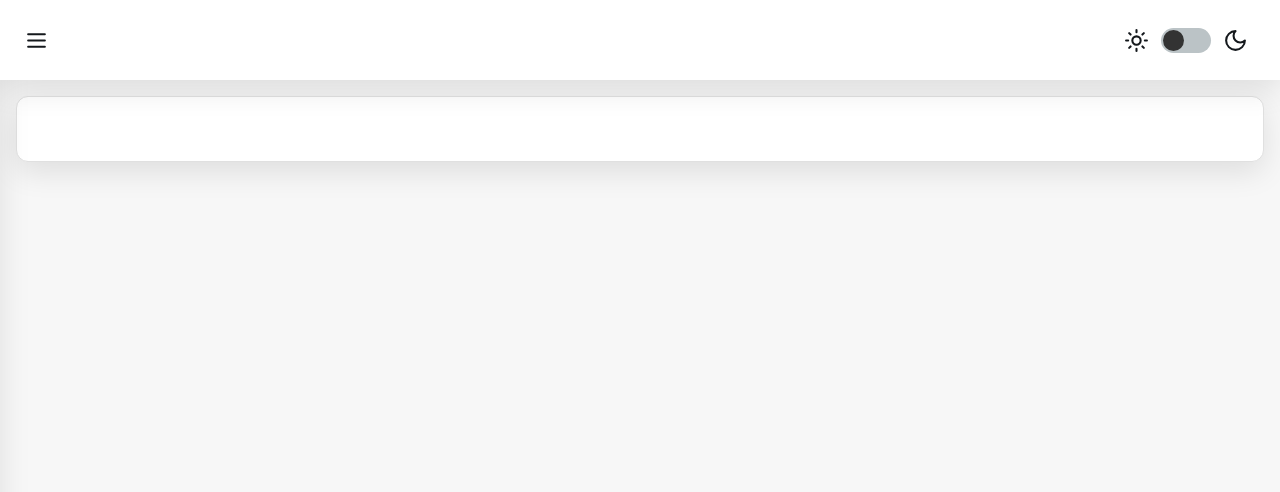
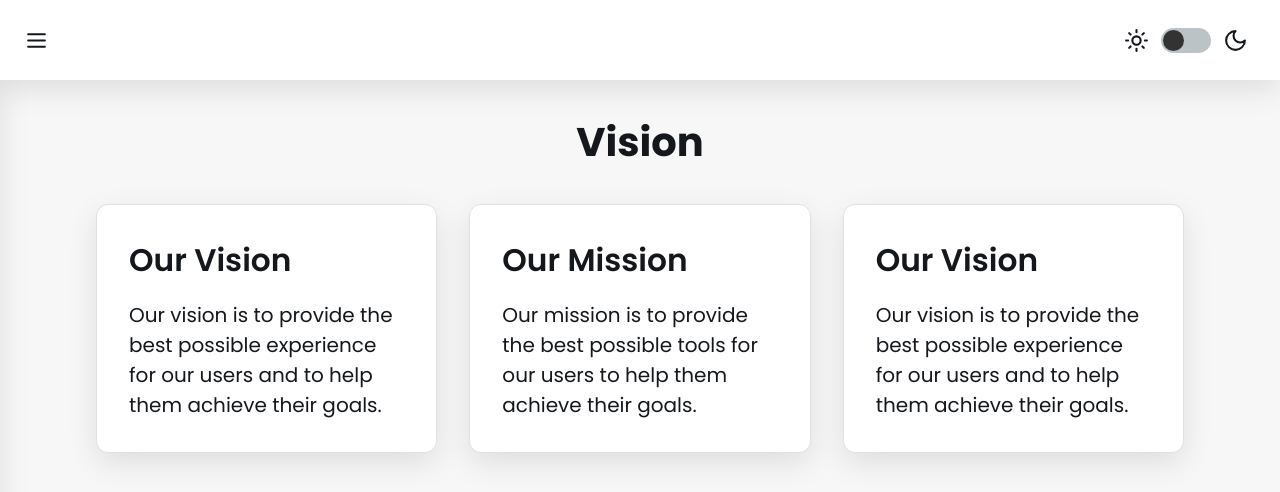
Before and after one commit to AlberteVallentin/DiscountFinderFront, a React (Vite) app: page /vision in a window 1280 px wide. Shown: the top 492 px of the page. Built offline with nearby package versions, Linux system fonts and the light colour scheme.

Commit message:
lidt mere organisering

```diff
--- a/src/components/Card/BaseCard.jsx
+++ b/src/components/Card/BaseCard.jsx
@@ -6,11 +6,14 @@ const BaseCard = styled.div`
   padding: 2rem;
   box-shadow: ${({ theme }) => theme.colors.boxShadow};
   border: 1px solid ${({ theme }) => theme.colors.border};
-  transition: transform 0.2s ease, box-shadow 0.2s ease;
+  transition: transform 0.2s ease-in-out;
+  display: flex;
+  flex-direction: column;
+  gap: 1rem;
+  height: 100%;
 
   &:hover {
     transform: translateY(-2px);
-    box-shadow: ${({ theme }) => theme.colors.hoverBoxShadow};
   }
 `;
 
--- a/src/components/Card/CardGrid.jsx
+++ b/src/components/Card/CardGrid.jsx
@@ -1,19 +1,19 @@
 import styled from 'styled-components';
 
-const StoreGrid = styled.div`
+const CardGrid = styled.div`
   display: grid;
   grid-template-columns: repeat(auto-fill, minmax(300px, 1fr));
   gap: 2rem;
-  width: 100%;
-  max-width: 1200px;
-  margin: 0 auto;
+  width: min(90%, 70rem);
+  margin-inline: auto;
   padding: 1rem;
-  justify-items: center;
+  justify-content: center;
 
   > * {
     width: 100%;
     max-width: 400px;
+    justify-self: center;
   }
 `;
 
-export default StoreGrid;
+export default CardGrid;
--- a/src/components/Card/ProductCard.jsx
+++ b/src/components/Card/ProductCard.jsx
@@ -1,11 +1,5 @@
 import styled from 'styled-components';
 import BaseCard from './BaseCard';
-
-const ProductCardContainer = styled(BaseCard)`
-  display: flex;
-  flex-direction: column;
-  gap: 1rem;
-`;
 
 const ProductTitle = styled.h3`
   font-size: var(--fs-n);
@@ -33,6 +27,7 @@ const PriceInfo = styled.div`
   display: flex;
   align-items: center;
   justify-content: space-between;
+  margin-top: auto;
 `;
 
 const Price = styled.div`
@@ -68,9 +63,8 @@ const DateInfo = styled.div`
   color: ${({ theme }) => theme.colors.text};
 `;
 
-const ProductCard = ({ product }) => {
-  return (
-    <ProductCardContainer>
+const ProductCard = ({ product }) => (
+  <BaseCard>
     <ProductTitle>{product.productName}</ProductTitle>
     <TagsContainer>
       {product.categories.map((category) => (
@@ -90,11 +84,9 @@ const ProductCard = ({ product }) => {
       <span>På lager: {product.stock.quantity} stk.</span>
     </StockInfo>
     <DateInfo>
-        Tilbud gælder til:{' '}
-        {new Date(product.timing.endTime).toLocaleDateString()}
+      Tilbud gælder til: {new Date(product.timing.endTime).toLocaleDateString()}
     </DateInfo>
-    </ProductCardContainer>
+  </BaseCard>
 );
-};
 
 export default ProductCard;
--- a/src/components/Card/StoreCard.jsx
+++ b/src/components/Card/StoreCard.jsx
@@ -1,13 +1,8 @@
 import styled from 'styled-components';
 import BaseCard from './BaseCard';
 
-const StoreCardContainer = styled(BaseCard)`
-  display: grid;
-  grid-template-rows: auto 1fr;
-  gap: 1rem;
+const StyledCard = styled(BaseCard)`
   cursor: ${({ onClick }) => (onClick ? 'pointer' : 'default')};
-  max-width: 300px;
-  align-items: center;
 `;
 
 const StoreName = styled.h2`
@@ -28,9 +23,8 @@ const StoreAddress = styled.div`
   color: ${({ theme }) => theme.colors.text};
 `;
 
-const StoreCard = ({ store, onClick }) => {
-  return (
-    <StoreCardContainer onClick={onClick} interactive={!!onClick}>
+const StoreCard = ({ store, onClick }) => (
+  <StyledCard onClick={onClick}>
     <StoreName>{store.name}</StoreName>
     <StoreAddress>
       <div>{store.address.addressLine}</div>
@@ -38,8 +32,7 @@ const StoreCard = ({ store, onClick }) => {
         {store.address.postalCode.postalCode} {store.address.postalCode.city}
       </div>
     </StoreAddress>
-    </StoreCardContainer>
+  </StyledCard>
 );
-};
 
 export default StoreCard;
--- a/src/pages/Stores.jsx
+++ b/src/pages/Stores.jsx
@@ -7,6 +7,7 @@ import ScrollToTop from '../components/ScrollToTop';
 import StoreProductsModal from '../components/StoreProductsModal';
 import LoadingSpinner from '../components/LoadingSpinner';
 import StoreCard from '../components/Card/StoreCard';
+import CardGrid from '../components/Card/CardGrid';
 
 const StoresContainer = styled.div`
   display: flex;
@@ -73,25 +74,6 @@ const FilterButton = styled.button`
   }
 `;
 
-const StoresGrid = styled.div`
-  display: grid;
-  gap: 2rem;
-  grid-template-columns: ${({ $singleItem }) =>
-    $singleItem
-      ? 'minmax(auto, 400px)'
-      : 'repeat(auto-fill, minmax(300px, 1fr))'};
-  width: min(90%, 70rem);
-  margin-inline: auto;
-  padding: 1rem;
-  justify-content: center;
-
-  > * {
-    width: 100%;
-    max-width: 400px;
-    justify-self: center;
-  }
-`;
-
 const PostalCodeSelect = styled.select`
   background: ${({ theme }) => theme.colors.card};
   color: ${({ theme }) => theme.colors.text};
@@ -143,6 +125,14 @@ const BrandButton = styled.button`
     opacity: 0.9;
     transform: translateY(-2px);
   }
+`;
+
+// Styled CardGrid til at håndtere single item
+const StyledCardGrid = styled(CardGrid)`
+  grid-template-columns: ${({ $singleItem }) =>
+    $singleItem
+      ? 'minmax(auto, 400px)'
+      : 'repeat(auto-fill, minmax(300px, 1fr))'};
 `;
 
 const Stores = () => {
@@ -302,7 +292,7 @@ const Stores = () => {
         </BrandButton>
       </BrandSection>
 
-      <StoresGrid $singleItem={filteredStores.length === 1}>
+      <StyledCardGrid $singleItem={filteredStores.length === 1}>
         {filteredStores.map((store) => (
           <StoreCard
             key={store.id}
@@ -310,7 +300,7 @@ const Stores = () => {
             onClick={() => setSelectedStore(store)}
           />
         ))}
-      </StoresGrid>
+      </StyledCardGrid>
 
       {selectedStore && (
         <StoreProductsModal
--- a/src/pages/Vision.jsx
+++ b/src/pages/Vision.jsx
@@ -1,6 +1,7 @@
 import React, { useState } from 'react';
 import { useTheme } from '../context/ThemeContext';
 import BaseCard from '../components/Card/BaseCard';
+import CardGrid from '../components/Card/CardGrid';
 import styled from 'styled-components';
 
 function Vision() {
@@ -8,7 +9,30 @@ function Vision() {
 
   return (
     <>
-      <BaseCard />
+      <h1>Vision</h1>
+      <CardGrid>
+        <BaseCard>
+          <h2>Our Vision</h2>
+          <p>
+            Our vision is to provide the best possible experience for our users
+            and to help them achieve their goals.
+          </p>
+        </BaseCard>
+        <BaseCard>
+          <h2>Our Mission</h2>
+          <p>
+            Our mission is to provide the best possible tools for our users to
+            help them achieve their goals.
+          </p>
+        </BaseCard>
+        <BaseCard>
+          <h2>Our Vision</h2>
+          <p>
+            Our vision is to provide the best possible experience for our users
+            and to help them achieve their goals.
+          </p>
+        </BaseCard>
+      </CardGrid>
     </>
   );
 }
```
Also changed, not shown: src/components/StoreProductsModal.jsx (+63 -68 lines). Lines whose indentation alone changed are shown as unchanged.
